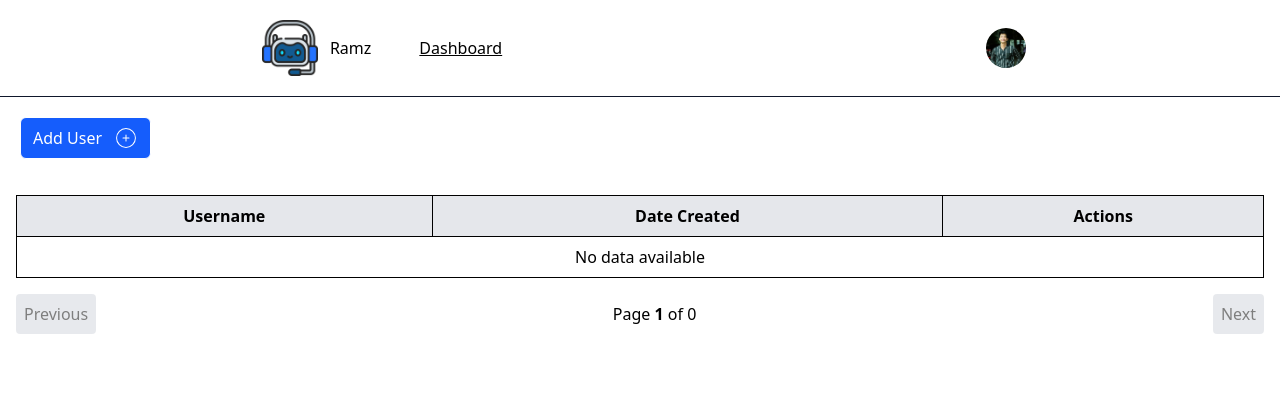
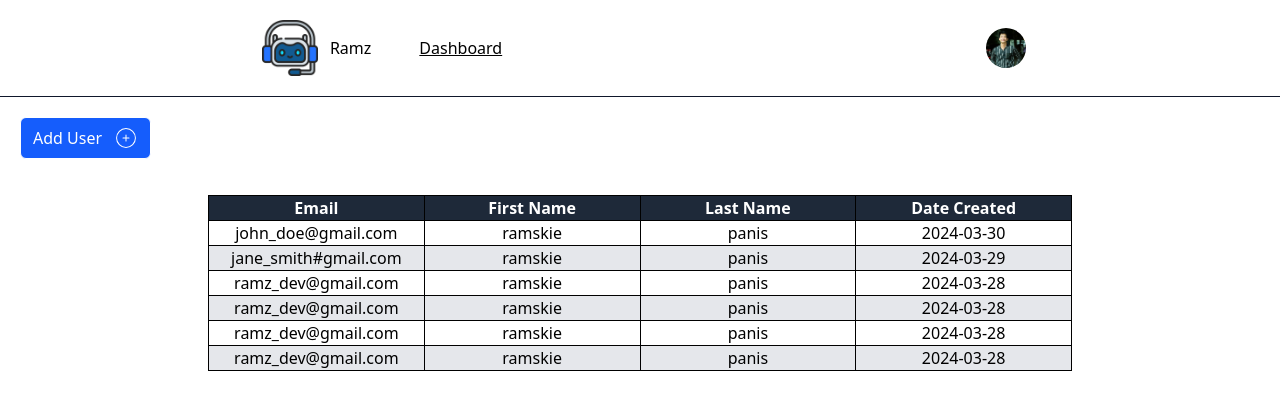
Before and after one commit to panisjr/user-management, a React (Vite) app: page /dashboard in a window 1280 px wide. Shown: the top 410 px of the page. Built offline with nearby package versions, Linux system fonts and the light colour scheme; a web font is replaced by a local one.

Commit message:
Update: removing data table and create manually

```diff
--- a/package.json
+++ b/package.json
@@ -11,7 +11,6 @@
   },
   "dependencies": {
     "@tailwindcss/vite": "^4.0.17",
-    "@tanstack/react-table": "^8.21.2",
     "react": "^19.0.0",
     "react-dom": "^19.0.0",
     "react-icons": "^5.5.0",
--- a/src/App.tsx
+++ b/src/App.tsx
@@ -6,13 +6,52 @@ import SignUp from "./SignUp";
 import Dashboard from "./Dashboard";
 import { useState } from "react";
 import { User } from "./types";
-// const dummyUsers: User[] = [
-//   { username: "john_doe", password: "12345", date: "2024-03-30" },
-//   { username: "jane_smith", password: "abcdef", date: "2024-03-29" },
-//   { username: "ramz_dev", password: "devpassword", date: "2024-03-28" },
-// ];
+const dummyUsers: User[] = [
+  {
+    firstname: "ramskie",
+    lastname: "panis",
+    email: "john_doe@gmail.com",
+    password: "12345",
+    date: "2024-03-30",
+  },
+  {
+    firstname: "ramskie",
+    lastname: "panis",
+    email: "jane_smith#gmail.com",
+    password: "abcdef",
+    date: "2024-03-29",
+  },
+  {
+    firstname: "ramskie",
+    lastname: "panis",
+    email: "ramz_dev@gmail.com",
+    password: "devpassword",
+    date: "2024-03-28",
+  },
+  {
+    firstname: "ramskie",
+    lastname: "panis",
+    email: "ramz_dev@gmail.com",
+    password: "devpassword",
+    date: "2024-03-28",
+  },
+  {
+    firstname: "ramskie",
+    lastname: "panis",
+    email: "ramz_dev@gmail.com",
+    password: "devpassword",
+    date: "2024-03-28",
+  },
+  {
+    firstname: "ramskie",
+    lastname: "panis",
+    email: "ramz_dev@gmail.com",
+    password: "devpassword",
+    date: "2024-03-28",
+  },
+];
 function App() {
-  const [users, setUsers] = useState<User[]>([]);
+  const [users, setUsers] = useState<User[]>(dummyUsers);
 
   return (
     <Router>
--- a/src/Dashboard.tsx
+++ b/src/Dashboard.tsx
@@ -6,12 +6,12 @@ import { RxCross2 } from "react-icons/rx";
 import Swal from "sweetalert2";
 
 const Dashboard: React.FC<AuthProps> = ({ users, setUsers }) => {
-  const [username, setUsername] = useState<string>("");
+  const [email, setEmail] = useState<string>("");
   const [password, setPassword] = useState<string>("");
   const [addModal, setAddModal] = useState<boolean>(false);
 
-  const addUser = (username: string, password: string) => {
-    const foundUser = users.find((user) => user.username === username);
+  const addUser = (email: string, password: string) => {
+    const foundUser = users.find((user) => user.email === email);
 
     if (foundUser) {
       Swal.fire({
@@ -19,7 +19,7 @@ const Dashboard: React.FC<AuthProps> = ({ users, setUsers }) => {
         title: "Sign Up!",
         text: "Username already exists.",
       });
-    } else if (username.trim() === "") {
+    } else if (email.trim() === "") {
       Swal.fire({
         icon: "error",
         title: "Signing Up!",
@@ -39,11 +39,16 @@ const Dashboard: React.FC<AuthProps> = ({ users, setUsers }) => {
 
       setUsers([
         ...users,
-        { username, password, date: new Date().toISOString() },
+        { email, password, date: new Date().toISOString() },
       ]);
-      setUsername("");
+      setEmail("");
       setPassword("");
     }
+  };
+  const closeAddModal = () => {
+    setAddModal(false);
+    setEmail("");
+    setPassword("");
   };
   return (
     <div>
@@ -65,13 +70,15 @@ const Dashboard: React.FC<AuthProps> = ({ users, setUsers }) => {
           <i>No user data</i>
         </div>
       )}
-      {addModal ? (
+      {addModal && (
         <>
-          <div className="relative w-full flex items-center justify-center">
-            <div className="relative inset-0 top-20 flex flex-col items-center justify-between w-screen h-screen poppins-regular">
-              <div className="relative bg-white flex flex-col items-center justify-center border border-slate-300 shadow-lg shadow-slate-500 rounded-md p-10 gap-5">
+          <div className="fixed inset-0 bg-black/30 flex flex-col items-center justify-center poppins-regular">
+            <div className="relative inset top-0 bg-white flex flex-col items-center justify-center border border-slate-300 shadow-lg shadow-slate-500 rounded-md p-10 gap-5">
               <div className="w-full flex items-center justify-end">
-                  <RxCross2 className="w-5 h-5 cursor-pointer hover:text-red-500 duration-300" onClick={() => setAddModal(false)} />
+                <RxCross2
+                  className="w-5 h-5 cursor-pointer hover:text-red-500 duration-300"
+                  onClick={() => closeAddModal()}
+                />
               </div>
               <p className="font-bold text-2xl w-full flex items-center justify-center">
                 Add User
@@ -83,12 +90,12 @@ const Dashboard: React.FC<AuthProps> = ({ users, setUsers }) => {
                   <div className="border-b px-3 py-2 flex items-center gap-3">
                     <input
                       type="text"
-                        name="username"
-                        id="username"
+                      name="email"
+                      id="email"
                       className="outline-none"
                       placeholder="Username"
-                        value={username}
-                        onChange={(e) => setUsername(e.target.value)}
+                      value={email}
+                      onChange={(e) => setEmail(e.target.value)}
                     />
                   </div>
                 </div>
@@ -111,17 +118,14 @@ const Dashboard: React.FC<AuthProps> = ({ users, setUsers }) => {
               <div className="w-full flex items-center justify-center">
                 <button
                   className="bg-yellow-500 border border-yellow-500 w-full py-2 rounded-md cursor-pointer hover:bg-white duration-300"
-                    onClick={() => addUser(username, password)}
+                  onClick={() => addUser(email.trim(), password.trim())}
                 >
                   Add User
                 </button>
               </div>
             </div>
           </div>
-          </div>
         </>
-      ) : (
-        <></>
       )}
     </div>
   );
--- a/src/SignIn.tsx
+++ b/src/SignIn.tsx
@@ -5,12 +5,12 @@ import Swal from "sweetalert2";
 import { AuthProps } from "./types";
 
 const SignIn: React.FC<AuthProps> = ({ users }) => {
-  const [username, setUsername] = useState<string>("");
+  const [email, setEmail] = useState<string>("");
   const [password, setPassword] = useState<string>("");
   const router = useNavigate();
 
-  const handleSignIn = (username: string, password: string) => {
-    const foundUser = users.find((user) => user.username === username);
+  const handleSignIn = (email: string, password: string) => {
+    const foundUser = users.find((user) => user.email === email);
 
     if (!foundUser) {
       Swal.fire({
@@ -18,11 +18,11 @@ const SignIn: React.FC<AuthProps> = ({ users }) => {
         title: "Signing In!",
         text: "Can't find your account, make sure you fill the fields correctly.",
       });
-    } else if (username === "") {
+    } else if (email === "") {
       Swal.fire({
         icon: "error",
         title: "Signing In!",
-        text: "Username field is empty.",
+        text: "Email field is empty.",
       });
     } else if (password === "") {
       Swal.fire({
@@ -31,18 +31,18 @@ const SignIn: React.FC<AuthProps> = ({ users }) => {
         text: "Password field is empty.",
       });
     } else if (
-      foundUser?.username != username ||
+      foundUser?.email != email ||
       foundUser?.password != password
     ) {
       Swal.fire({
         icon: "error",
         title: "Signing In!",
-        text: "Your Username or Password is incorrect.",
+        text: "Your Email or Password is incorrect.",
       });
     }
-    if (foundUser?.username === username && foundUser?.password === password) {
+    if (foundUser?.email === email && foundUser?.password === password) {
       router("/dashboard");
-      setUsername("");
+      setEmail("");
       setPassword("");
     }
   };
@@ -61,21 +61,19 @@ const SignIn: React.FC<AuthProps> = ({ users }) => {
         {/* Input Fields */}
         <div className="flex flex-col items-center gap-5">
           <div className="flex items-center gap-3">
-            <FiUser className="w-6 h-6" />
             <div className="border-b px-3 py-2 flex items-center gap-3">
               <input
-                type="text"
-                name="username"
-                id="username"
+                type="email"
+                name="email"
+                id="email"
                 className="outline-none"
-                placeholder="Username"
-                value={username}
-                onChange={(e) => setUsername(e.target.value)}
+                placeholder="Email"
+                value={email}
+                onChange={(e) => setEmail(e.target.value)}
               />
             </div>
           </div>
           <div className="flex items-center gap-3">
-            <FiLock className="w-6 h-6" />
             <div className="border-b px-3 py-2 flex items-center gap-3">
               <input
                 type="password"
@@ -94,7 +92,7 @@ const SignIn: React.FC<AuthProps> = ({ users }) => {
         <div className="w-full flex items-center justify-center border-b pb-8">
           <button
             className="flex items-center justify-center bg-yellow-500 border border-yellow-500 w-full py-2 rounded-md cursor-pointer hover:bg-white duration-300"
-            onClick={() => handleSignIn(username, password)}
+            onClick={() => handleSignIn(email, password)}
           >
             Sign In
           </button>
--- a/src/SignUp.tsx
+++ b/src/SignUp.tsx
@@ -1,28 +1,29 @@
 import { Link } from "react-router-dom";
-import { FiUser, FiLock } from "react-icons/fi";
 import { useState } from "react";
 import Swal from "sweetalert2";
 import { AuthProps } from "./types";
 
-
 const SignUp: React.FC<AuthProps> = ({ users, setUsers }) => {
-  const [username, setUsername] = useState<string>("");
+  const [email, setEmail] = useState<string>("");
+  const [firstname, setFirstname] = useState<string>("");
+  const [lastname, setLastname] = useState<string>("");
   const [password, setPassword] = useState<string>("");
 
-  const handleSignUp = (username: string, password: string) => {
-    const foundUser = users.find((user) => user.username === username);
+  const handleSignUp = (e: React.FormEvent<HTMLFormElement>) => {
+    e.preventDefault();
+    const foundUser = users.find((user) => user.email === email);
 
     if (foundUser) {
       Swal.fire({
         icon: "error",
         title: "Sign Up!",
-        text: "Username already exists.",
+        text: "Email already exists.",
       });
-    } else if (username.trim() === "") {
+    } else if (email.trim() === "") {
       Swal.fire({
         icon: "error",
         title: "Signing Up!",
-        text: "Username field is empty.",
+        text: "Email field is empty.",
       });
     } else if (password.trim() === "") {
       Swal.fire({
@@ -35,8 +36,19 @@ const SignUp: React.FC<AuthProps> = ({ users, setUsers }) => {
         icon: "success",
         title: "Signed up successfully!",
       });
-      setUsers([...users, { username, password, date: new Date().toISOString() }]);
-      setUsername("");
+      setUsers([
+        ...users,
+        {
+          email,
+          firstname,
+          lastname,
+          password,
+          date: new Date().toISOString(),
+        },
+      ]);
+      setFirstname("");
+      setLastname("");
+      setEmail("");
       setPassword("");
     }
   };
@@ -58,26 +70,62 @@ const SignUp: React.FC<AuthProps> = ({ users, setUsers }) => {
         <p className="font-bold text-2xl w-full flex items-center justify-center">
           Sign Up
         </p>
-
+        <p>Create your account</p>
         {/* Input Fields */}
+        <form onSubmit={handleSignUp}>
           <div className="flex flex-col items-center gap-5">
+            <div className="flex gap-2">
+              {/* First Name */}
               <div className="flex items-center gap-3">
-            <FiUser className="w-6 h-6" />
-            <div className="border-b px-3 py-2 flex items-center gap-3">
+                <div className="border rounded-md px-3 py-2 flex items-center gap-3">
                   <input
                     type="text"
-                name="username"
-                id="username"
+                    name="firstname"
+                    id="firstname"
                     className="outline-none"
-                placeholder="Username"
-                value={username}
-                onChange={(e) => setUsername(e.target.value)}
+                    placeholder="First Name"
+                    value={firstname}
+                    onChange={(e) => setFirstname(e.target.value)}
+                    required
+                  autoComplete="off"
                   />
                 </div>
               </div>
+              {/* Last Name */}
               <div className="flex items-center gap-3">
-            <FiLock className="w-6 h-6" />
-            <div className="border-b px-3 py-2 flex items-center gap-3">
+                <div className="border rounded-md px-3 py-2 flex items-center gap-3">
+                  <input
+                    type="text"
+                    name="lastname"
+                    id="lastname"
+                    className="outline-none"
+                    placeholder="Last Name"
+                    value={lastname}
+                    onChange={(e) => setLastname(e.target.value)}
+                    required
+                  autoComplete="off"
+                  />
+                </div>
+              </div>
+            </div>
+            <div className="flex items-center gap-3 w-full">
+              <div className="w-full border rounded-md px-3 py-2 flex items-center gap-3">
+                <input
+                  type="email"
+                  name="email"
+                  id="email"
+                  className="outline-none"
+                  placeholder="Email"
+                  value={email}
+                  onChange={(e) => setEmail(e.target.value)}
+                  required
+                  autoComplete="off"
+                />
+              </div>
+            </div>
+            {/* Password */}
+            <div className="w-full flex items-center gap-3">
+              <div className="w-full border rounded-md px-3 py-2 flex items-center gap-3">
                 <input
                   type="password"
                   name="password"
@@ -86,20 +134,22 @@ const SignUp: React.FC<AuthProps> = ({ users, setUsers }) => {
                   placeholder="Password"
                   value={password}
                   onChange={(e) => setPassword(e.target.value)}
+                  required
+                  autoComplete="off"
                 />
               </div>
             </div>
           </div>
-
           {/* Sign Up Button */}
-        <div className="w-full flex items-center justify-center border-b pb-8">
+          <div className="w-full flex items-center justify-center border-b py-8">
             <button
-            className="bg-yellow-500 border border-yellow-500 w-full py-2 rounded-md cursor-pointer hover:bg-white duration-300"
-            onClick={() => handleSignUp(username, password)}
+              type="submit"
+              className="bg-yellow-500 border border-yellow-500 text-white w-full py-2 rounded-md cursor-pointer hover:text-yellow-500 hover:bg-white duration-300"
             >
               Sign Up
             </button>
           </div>
+        </form>
 
         {/* Sign In Link */}
         <div className="flex items-center gap-2">
--- a/src/components/DataTable.tsx
+++ b/src/components/DataTable.tsx
@@ -1,24 +1,20 @@
-import {
-  ColumnDef,
-  useReactTable,
-  getCoreRowModel,
-  getPaginationRowModel,
-  getSortedRowModel,
-  flexRender,
-} from "@tanstack/react-table";
 import { AuthProps, User } from "../types";
 import { CiEdit, CiTrash } from "react-icons/ci";
 import { useState } from "react";
 import Swal from "sweetalert2";
+import { RxCross2 } from "react-icons/rx";
 
 const DataTable: React.FC<AuthProps> = ({ users, setUsers }) => {
   const [newUsername, setNewUsername] = useState<string>("");
   const [handleUser, setHandleUser] = useState<string>("");
+  const [viewModal, setViewModal] = useState<boolean>(false);
+  const [email, setEmail] = useState<string>("");
+  const [date, setDate] = useState<string>("");
 
   // Delete User
-  const handleDeleteUser = (username: string) => {
-    const findUser = users.find((a) => a.username === username);
-    if(findUser){
+  const handleDeleteUser = (email: string) => {
+    const findUser = users.find((a) => a.email === email);
+    if (findUser) {
       Swal.fire({
         title: "Are you sure?",
         text: "You won't be able to revert this!",
@@ -29,7 +25,7 @@ const DataTable: React.FC<AuthProps> = ({ users, setUsers }) => {
         confirmButtonText: "Yes, Delete it!",
       }).then((result) => {
         if (result.isConfirmed) {
-          setUsers(users.filter((a) => a.username !== username));
+          setUsers(users.filter((a) => a.email !== email));
 
           setHandleUser("");
           setNewUsername("");
@@ -43,9 +39,9 @@ const DataTable: React.FC<AuthProps> = ({ users, setUsers }) => {
     }
   };
   // Start editing a user
-  const handleEditUser = (username: string) => {
-    setHandleUser(username);
-    setNewUsername(username);
+  const handleEditUser = (email: string) => {
+    setHandleUser(email);
+    setNewUsername(email);
   };
   // Update User
   const handleUpdateUser = () => {
@@ -60,8 +56,8 @@ const DataTable: React.FC<AuthProps> = ({ users, setUsers }) => {
       if (result.isConfirmed) {
         setUsers((prevUsers) =>
           prevUsers.map((user) =>
-            user.username === handleUser
-              ? { ...user, username: newUsername }
+            user.email === handleUser
+              ? { ...user, email: newUsername }
               : user
           )
         );
@@ -77,123 +73,47 @@ const DataTable: React.FC<AuthProps> = ({ users, setUsers }) => {
     });
   };
 
-  const columns: ColumnDef<User>[] = [
-    {
-      accessorKey: "username",
-      header: "Username",
-      // cell: ({ row }) => {
-      //   const user = row.original;
-      //   return handleUser === user.username ? (
-      //     <input
-      //       value={newUsername}
-      //       onChange={(e) => setNewUsername(e.target.value)}
-      //       className="border p-1 w-full"
-      //       autoFocus
-      //     />
-      //   ) : (
-      //     user.username
-      //   );
-      // },
-    },
-    {
-      accessorKey: "date",
-      header: "Date Created",
-      cell: (info) => new Date(info.getValue() as string).toLocaleDateString(),
-    },
-    {
-      header: "Actions",
-      cell: ({ row }) => {
-        const user = row.original;
-        return (
-          <div className="flex gap-2">
-            <button onClick={() => handleEditUser(user.username)}>
-              <CiEdit className="w-5 h-5 hover:text-yellow-500 cursor-pointer duration-300" />
-            </button>
-            <button onClick={() => handleDeleteUser(user.username)}>
-              <CiTrash className="w-5 h-5 hover:text-red-500 cursor-pointer duration-300" />
-            </button>
-          </div>
-        );
-      },
-    },
-  ];
-  const table = useReactTable({
-    data: users, // Fix: Use "data" instead of "users"
-    columns,
-    getCoreRowModel: getCoreRowModel(),
-    getPaginationRowModel: getPaginationRowModel(),
-    getSortedRowModel: getSortedRowModel(),
-  });
-
+  // View User Modal
+  const viewUser = (email: string) => {
+    const findUser = users.find((a) => a.email === email);
+    if (findUser) {
+      setViewModal(true);
+      setEmail(findUser.email);
+      setDate(findUser.date);
+    }
+  };
+  // Close View User Modal
+  const closeAddModal = () => {
+    setViewModal(false);
+    setEmail("");
+    setDate("");
+  };
   return (
-    <div className="p-4 poppins-regular">
-      <table className="border w-full">
+    <div className="p-4 poppins-regular px-52">
+      <table className="table-fixed w-full">
         <thead>
-          {table.getHeaderGroups().map((headerGroup) => (
-            <tr key={headerGroup.id} className="bg-gray-200">
-              {headerGroup.headers.map((header) => (
-                <th
-                  key={header.id}
-                  onClick={header.column.getToggleSortingHandler()}
-                  className="p-2 border cursor-pointer"
-                >
-                  {flexRender(
-                    header.column.columnDef.header,
-                    header.getContext()
-                  )}
-                  {header.column.getIsSorted() === "asc"
-                    ? " 🔼"
-                    : header.column.getIsSorted() === "desc"
-                    ? " 🔽"
-                    : ""}
-                </th>
-              ))}
-            </tr>
-          ))}
+          <tr>
+            <th className="border border-black bg-gray-800 text-white">Email</th>
+            <th className="border border-black bg-gray-800 text-white">First Name</th>
+            <th className="border border-black bg-gray-800 text-white">Last Name</th>
+            <th className="border border-black bg-gray-800 text-white">Date Created</th>
+          </tr>
         </thead>
         <tbody>
-          {table.getRowModel().rows.length > 0 ? (
-            table.getRowModel().rows.map((row) => (
-              <tr key={row.id} className="border">
-                {row.getVisibleCells().map((cell) => (
-                  <td key={cell.id} className="p-2 border">
-                    {flexRender(cell.column.columnDef.cell, cell.getContext())}
-                  </td>
-                ))}
+          {users &&
+            users.map((item, index) => (
+              <tr key={index} className="even:bg-gray-200" onClick={() => setViewModal(true)}>
+                <td className="border text-center">{item.email}</td>
+                <td className="border text-center">{item.firstname}</td>
+                <td className="border text-center">{item.lastname}</td>
+                <td className="border text-center">{item.date}</td>
               </tr>
-            ))
-          ) : (
-            <tr>
-              <td colSpan={columns.length} className="text-center p-2">
-                No data available
-              </td>
-            </tr>
-          )}
+            ))}
         </tbody>
       </table>
 
-      {/* Pagination Controls */}
-      <div className="flex justify-between items-center mt-4">
-        <button
-          onClick={() => table.previousPage()}
-          disabled={!table.getCanPreviousPage()}
-          className="p-2 bg-gray-300 rounded disabled:opacity-50"
-        >
-          Previous
-        </button>
-        <span>
-          Page <strong>{table.getState().pagination.pageIndex + 1}</strong> of{" "}
-          {table.getPageCount()}
-        </span>
-        <button
-          onClick={() => table.nextPage()}
-          disabled={!table.getCanNextPage()}
-          className="p-2 bg-gray-300 rounded disabled:opacity-50"
-        >
-          Next
-        </button>
-      </div>
-      {handleUser ? (
+      {/* Edit User */}
+      {handleUser && (
         <div className="w-full flex items-center justify-center">
           <div className="absolute flex flex-col items-center justify-between bg-white p-10 border border-gray-200 rounded-md shadow-lg shadow-gray-300">
             <div className="border border-blue-900 rounded-md px-3 py-2 flex items-center gap-3">
@@ -217,7 +137,7 @@ const DataTable: React.FC<AuthProps> = ({ users, setUsers }) => {
                 className="px-5 py-2 rounded-md bg-red-400 cursor-pointer hover:bg-red-500 duration-300"
                 onClick={() => {
                   setHandleUser("");
-                  setNewUsername(""); // Reset newUsername state
+                  setNewUsername("");
                 }}
               >
                 Cancel
@@ -225,7 +145,27 @@ const DataTable: React.FC<AuthProps> = ({ users, setUsers }) => {
             </div>
           </div>
         </div>
-      ) : null}
+      )}
+      {viewModal && (
+        <div className="fixed inset-0 bg-black/30 flex flex-col items-center justify-center poppins-regular">
+          <div className="relative inset top-0 p-5 bg-white shadow-md rounded-md">
+            <div className="w-full flex items-center justify-end">
+              <RxCross2
+                className="w-5 h-5 cursor-pointer hover:text-red-500 duration-300"
+                onClick={() => closeAddModal()}
+              />
+            </div>
+            <span className="flex gap-3">
+              <label htmlFor="email">Username:</label>
+              <p>{email}</p>
+            </span>
+            <span className="flex gap-3">
+              <label htmlFor="date">Date Created:</label>
+              <p>{date}</p>
+            </span>
+          </div>
+        </div>
+      )}
     </div>
   );
 };
--- a/src/types.tsx
+++ b/src/types.tsx
@@ -1,6 +1,8 @@
 
 export interface User {
-    username: string;
+    email: string;
+    firstname?: string;
+    lastname?: string;
     password: string;
     date: string;
   }
```
Also changed, not shown: 1 other file (tests, documents, lock files or other folders). Lines whose indentation alone changed are shown as unchanged.
